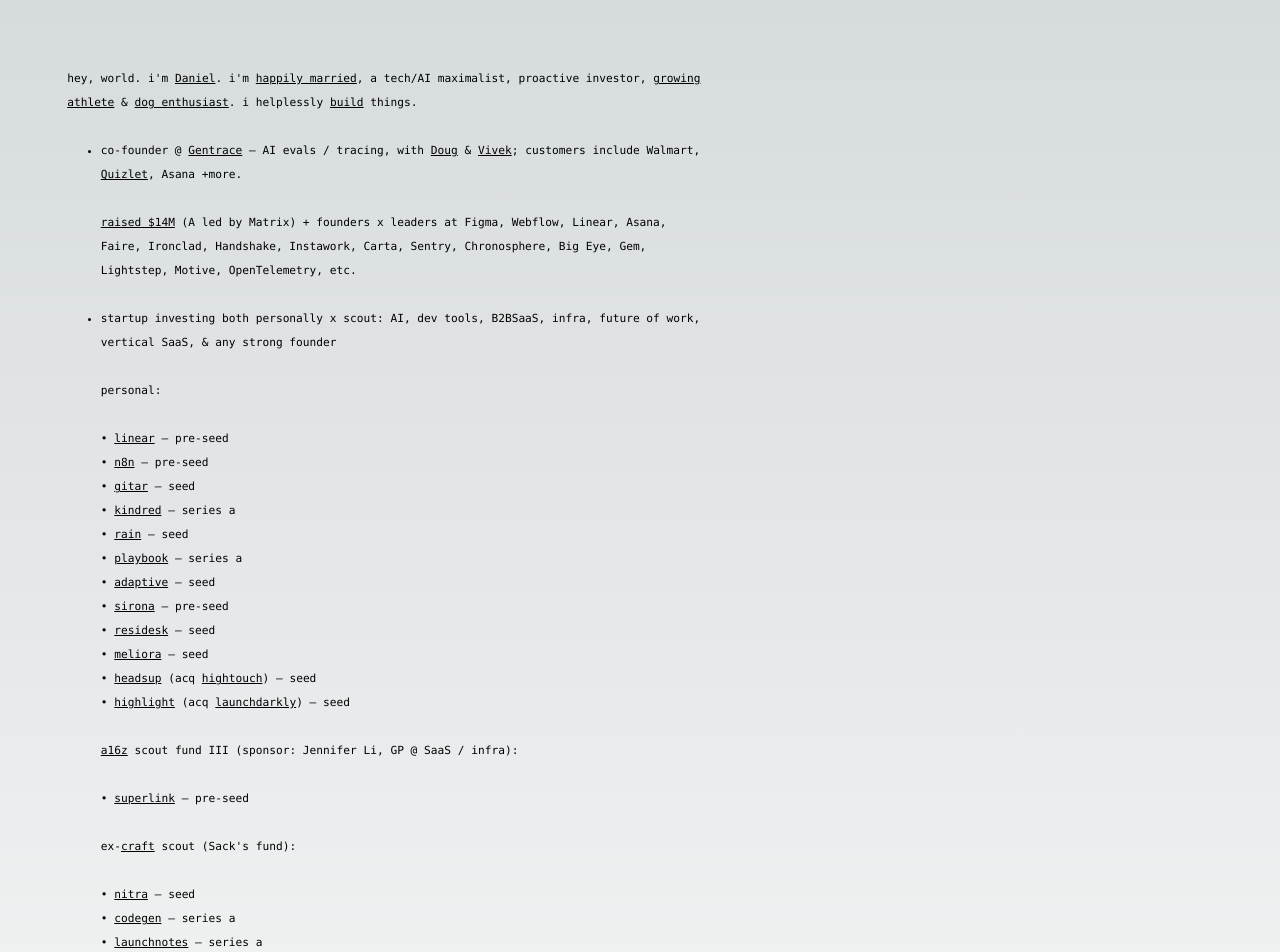
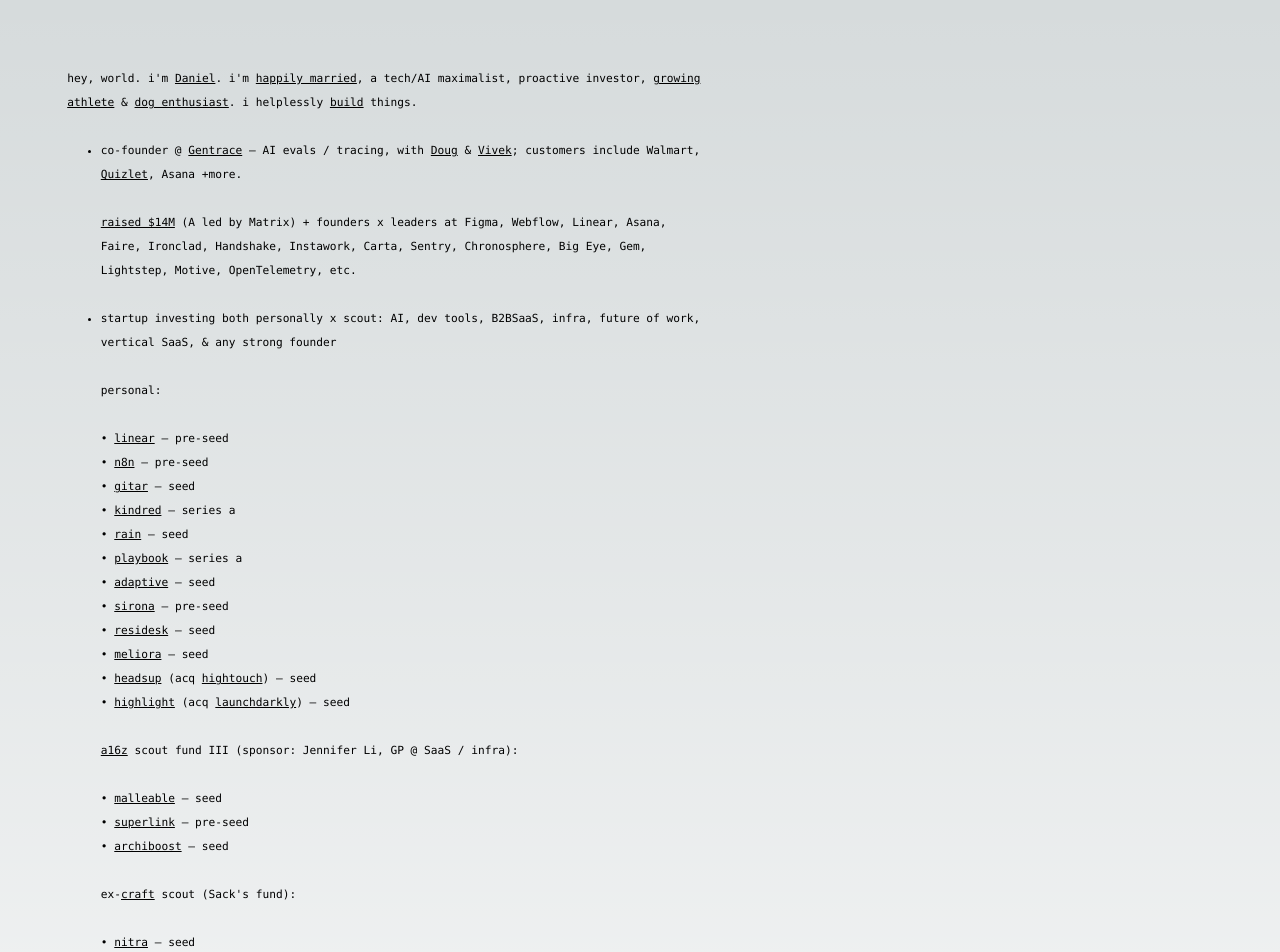
Before and after one commit to damndan/danielcliem.com, a Next.js app: page / in a window 1280 px wide. Shown: the top 952 px of the page. Built offline with nearby package versions, Linux system fonts and the light colour scheme.

Commit message:
new investments

```diff
--- a/pages/index.tsx
+++ b/pages/index.tsx
@@ -75,8 +75,13 @@
           <u><a href="https://a16z.com/" target="_blank">a16z</a></u> scout fund III (sponsor: Jennifer Li, GP @ SaaS / infra):
           <br />
 
+
+          <br />
+          • <u><a href="http://usemalleable.com/" target="_blank">malleable</a></u> – seed
           <br />
           • <u><a href="https://superlink.ai/" target="_blank">superlink</a></u> – pre-seed
+          <br />
+          • <u><a href="https://archiboost.ai/" target="_blank">archiboost</a></u> – seed
           <br />
 
           <br />
```
